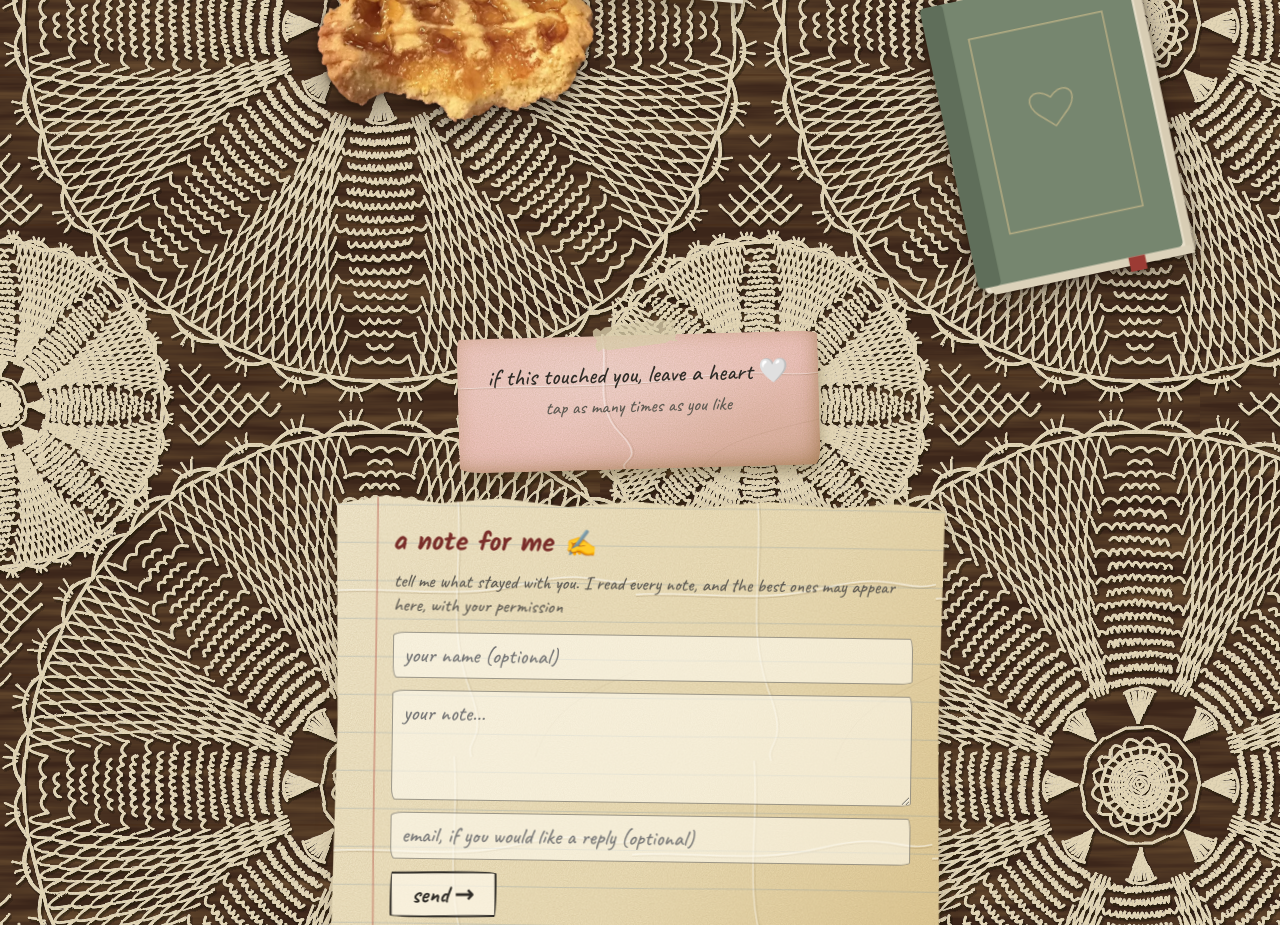
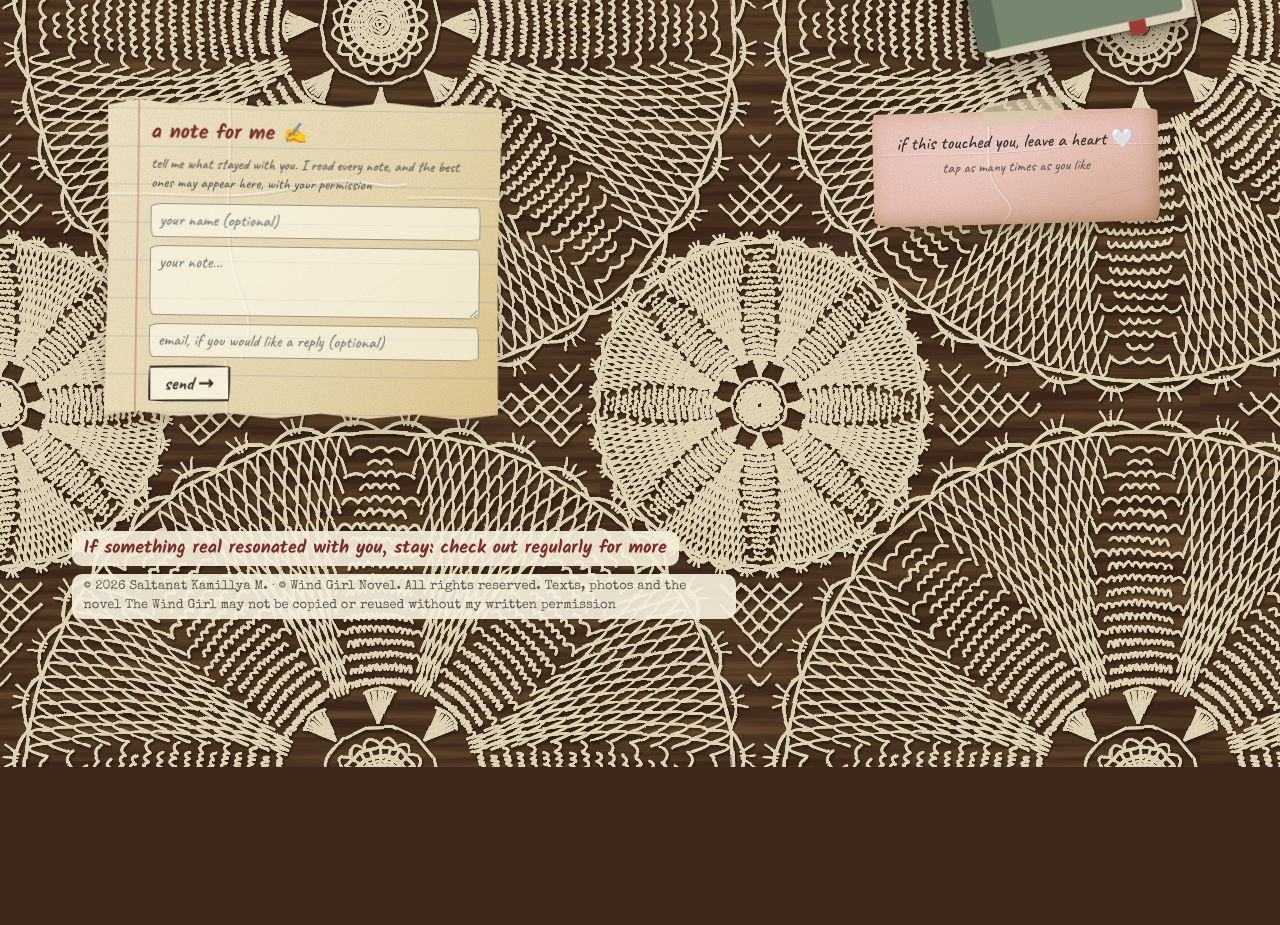
Before and after one commit to WindGirlNovel/WindGirlNovel.github.io, a plain HTML site: page culture.html in a window 1280 px wide. Shown: the part 1875-2800 px from the top of the page. After the commit the page ends 2642 px from the top, so only its background shows below. Drawn offline with nearby package versions, Linux system fonts and the light colour scheme; a script that the page names is missing; a web font is replaced by a local one.

Commit message:
Smaller notes side by side, Culture desktop fixes

```diff
--- a/lace.css
+++ b/lace.css
@@ -206,3 +206,20 @@ a.tk:hover .tapme{transform:rotate(-6deg) scale(1.12)}
   .lace-page nav.top.simple .back,.lace-page nav.top.simple .lang{background:rgba(246,238,220,.62);border-radius:12px;padding:0 9px!important}
   .lace-page nav.top.simple .back{font-size:17px!important}
 }
+/* desktop: smaller spoon on the right, quiet top line like on phones */
+@media (min-width:761px){
+  .spoon{width:320px;margin:18px 6% 10px auto}
+  .lace-page nav.top.simple{background:none!important;box-shadow:none!important;transform:none!important;padding:0!important;margin:0 2% 6px!important;align-items:center}
+  .lace-page nav.top.simple .home{display:none}
+  .lace-page nav.top.simple .back,.lace-page nav.top.simple .lang{background:rgba(246,238,220,.62);border-radius:12px;padding:1px 12px!important;color:#2A221A!important;font-size:19px!important}
+  .lace-page nav.top.simple .lang a,.lace-page nav.top.simple .lang b{color:#2A221A!important;font-size:16px}
+  .lace-page nav.top.simple .lang{margin-left:auto}
+}
+@media (min-width:761px){
+  body.lace-page nav.top.simple a.back,body.lace-page nav.top.simple .lang{background:rgba(246,238,220,.82)!important;color:#2A221A!important;opacity:1!important;text-shadow:none!important}
+  body.lace-page nav.top.simple .lang a,body.lace-page nav.top.simple .lang b{color:#2A221A!important;opacity:1!important}
+}
+/* footer: no white box, just the two lines on small pale labels */
+body.lace-page footer.site-foot{background:none!important;box-shadow:none!important;transform:none!important;padding:10px 0 20px!important;border:none!important}
+body.lace-page footer.site-foot p{display:inline-block;background:rgba(246,238,220,.82);border-radius:10px;padding:3px 12px!important;margin:0 0 8px!important;transform:none!important}
+body.lace-page footer.site-foot p{background:rgba(246,238,220,.92)!important}
--- a/notebook.css
+++ b/notebook.css
@@ -93,3 +93,18 @@ nav.top.simple .home{white-space:nowrap}
 @media (max-width:760px){nav.top.simple a,nav.top.simple .lang{white-space:nowrap}nav.top.simple .back{font-size:18px!important}}
 @media (max-width:760px){nav.top.simple{gap:8px}nav.top.simple .back{font-size:17px!important}nav.top.simple .more+.lang{margin-left:6px!important}nav.top.simple .lang{font-size:12px!important}nav.top.simple .more{margin-left:auto!important}}
 @media (max-width:760px){nav.top.simple .lang a,nav.top.simple .lang b{font-size:14px!important;padding:2px 1px!important}}
+/* heart note (pink) left and a smaller note form right, side by side, so pages end sooner */
+.heartnote{max-width:336px!important;padding:19px 24px 16px!important}
+.heartnote p{font-size:19px!important}.heartnote p span{font-size:15px!important}.heartnote .lyk{font-size:16px!important}
+.readnote{max-width:330px!important;padding:18px 20px 16px 44px!important}
+.readnote h3{font-size:20px!important}
+.readnote .k{font-size:15px!important;margin-bottom:10px!important}
+.readnote input,.readnote textarea{font-size:17px!important;padding:5px 8px!important;margin-bottom:8px!important}
+.readnote textarea{min-height:70px!important}
+.readnote button{font-size:19px!important;padding:4px 14px!important}
+.readnote .pp::after{left:28px!important}
+@media (min-width:761px){
+  .heartnote{float:right!important;clear:none!important;margin:40px 4% 20px 0!important}
+  .readnote{float:left!important;clear:none!important;margin:30px 0 20px 3%!important}
+  footer.site-foot{clear:both}
+}
```
Also changed, not shown: the-fur-hat.html (+16 -0 lines).
